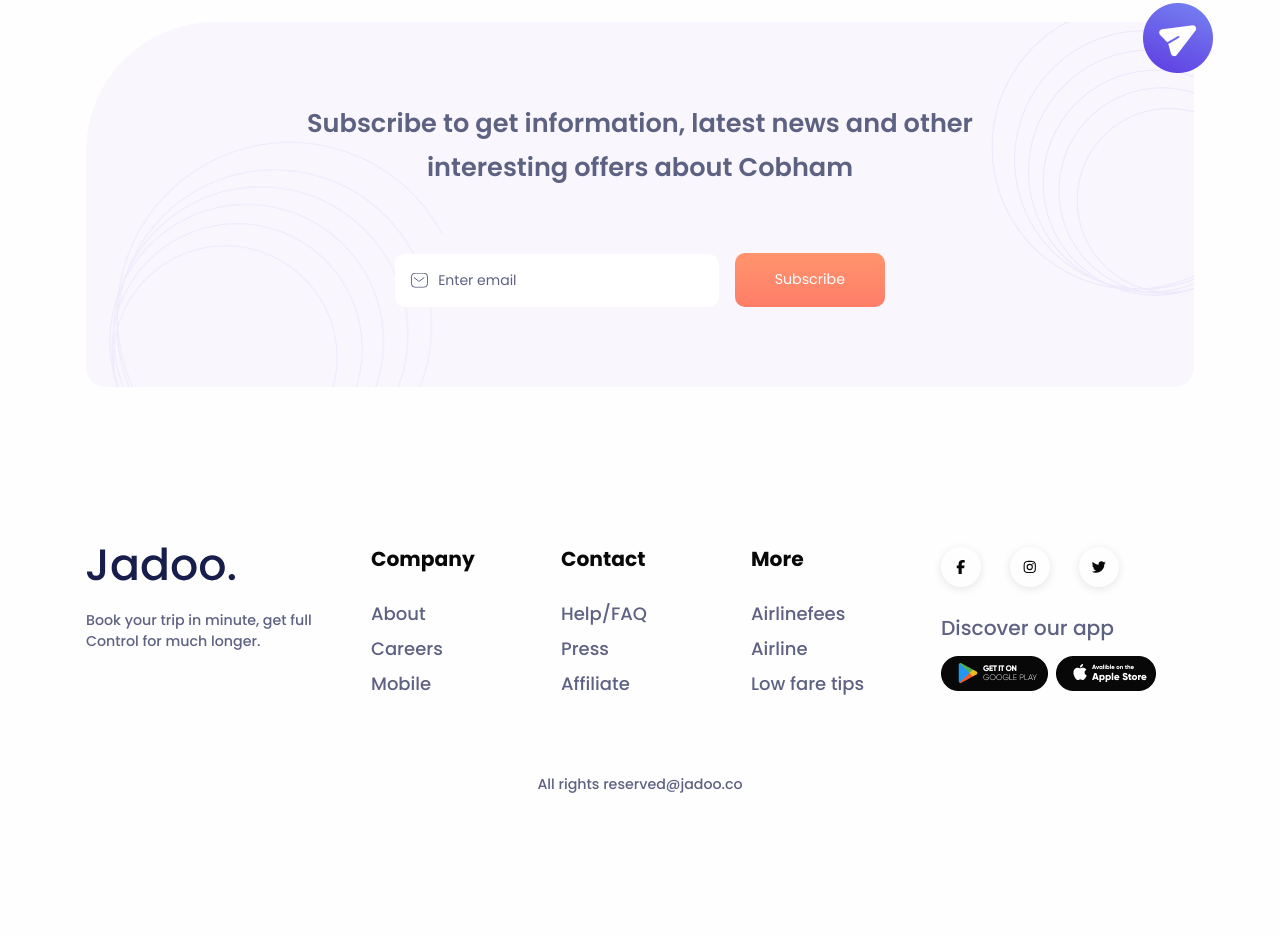
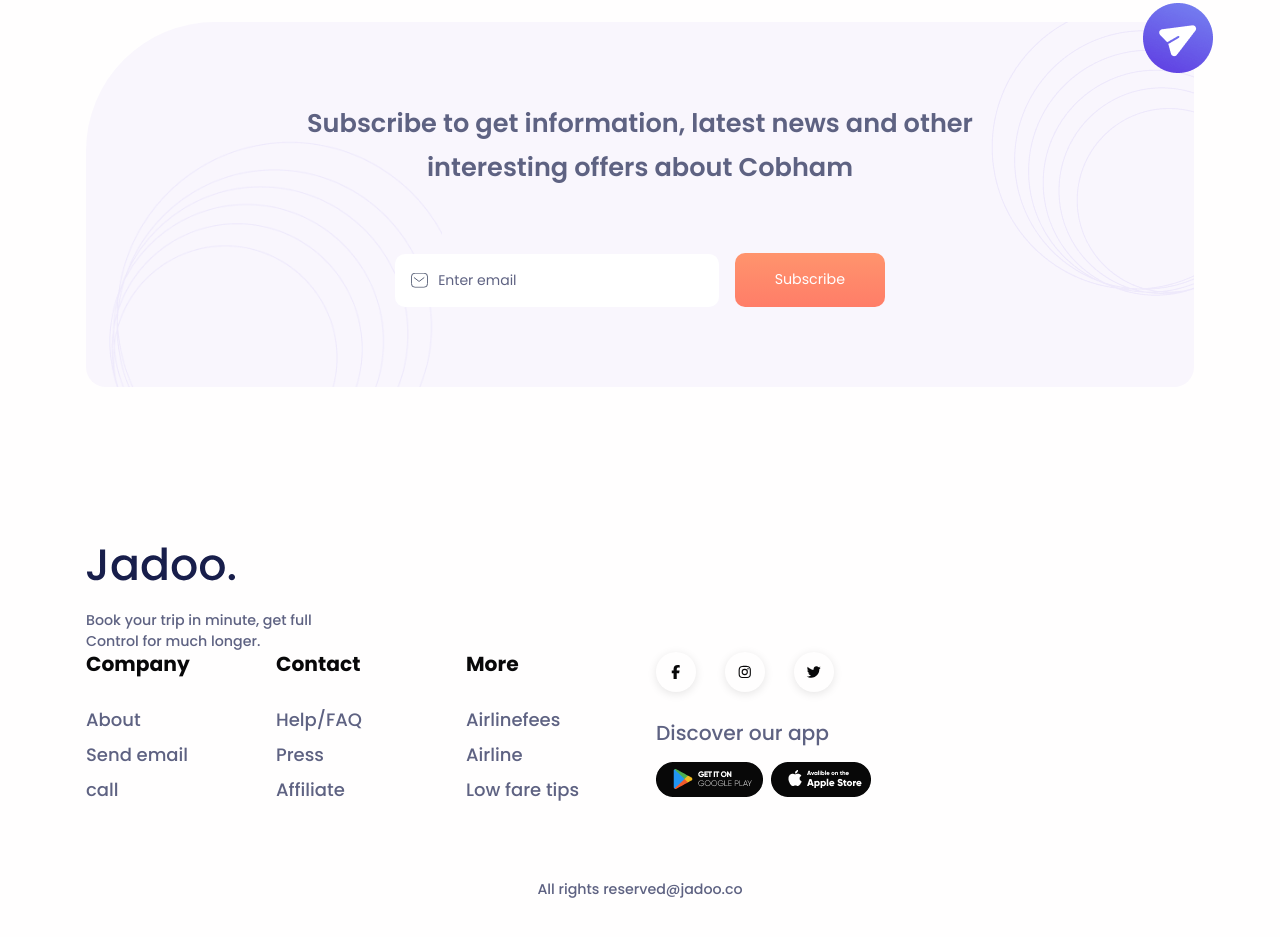
Before and after one commit to Mustafakhozema/minor, a plain HTML site: page index.html in a window 1280 px wide. Shown: the part 3730-4667 px from the top of the page. Before the commit the page ends 4565 px from the top, so only its background shows below. Drawn offline with Linux system fonts and the light colour scheme; a web font is replaced by a local one.

Commit message:
Update index.html

```diff
--- a/index.html
+++ b/index.html
@@ -420,8 +420,8 @@
               <h4 class="footer-heading-color fw-bold font-sans-serif mb-3 mb-lg-4">Company</h4>
               <ul class="list-unstyled mb-0">
                 <li class="mb-2"><a class="link-900 fs-1 fw-medium text-decoration-none" href="#!">About</a></li>
-                <li class="mb-2"><a class="link-900 fs-1 fw-medium text-decoration-none" href="#!">Careers</a></li>
-                <li class="mb-2"><a class="link-900 fs-1 fw-medium text-decoration-none" href="#!">Mobile</a></li>
+                <li class="mb-2"><a  class="link-900 fs-1 fw-medium text-decoration-none" href="mailto:mantwala5253@gmail.com">Send email</a></li>
+                <li class="mb-2"><a class="link-900 fs-1 fw-medium text-decoration-none"  href="tel:+919001393553">call</a</li>
               </ul>
             </div>
             <div class="col-lg-2 col-md-4 mb-4 mb-lg-0 order-lg-2 order-md-3">
```
